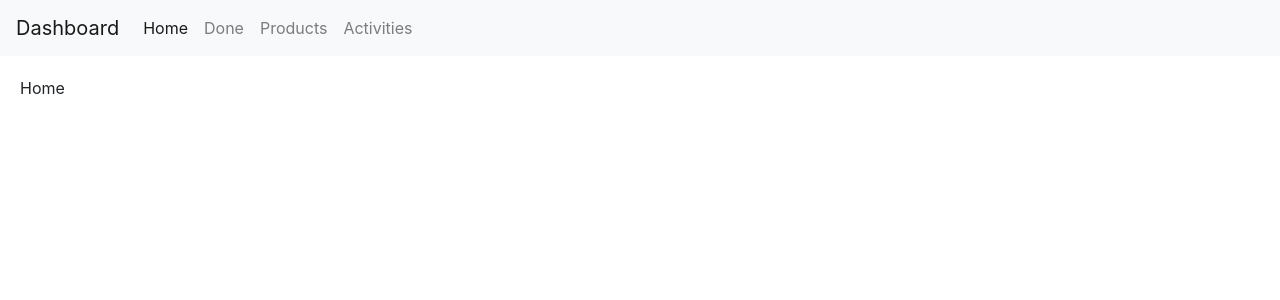
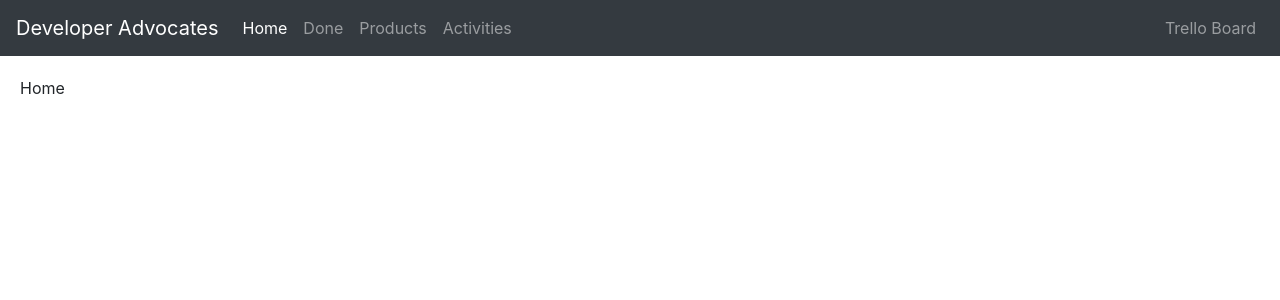
Before and after one commit to jdob/da-dashboard, a Flask app: page / in a window 1280 px wide. Shown: the top 300 px of the page. Run offline with Flask 2, Linux system fonts and the light colour scheme; some libraries are stand-ins or nearby versions.

Commit message:
Updated navbar

```diff
--- a/dashboard/templates/base.html
+++ b/dashboard/templates/base.html
@@ -3,8 +3,8 @@
 <link rel="stylesheet" href="https://stackpath.bootstrapcdn.com/bootstrap/4.3.1/css/bootstrap.min.css" integrity="sha384-ggOyR0iXCbMQv3Xipma34MD+dH/1fQ784/j6cY/iJTQUOhcWr7x9JvoRxT2MZw1T" crossorigin="anonymous">
 <link rel="stylesheet" href="{{ url_for('static', filename='style.css') }}">
 
-<nav class="navbar navbar-expand-lg navbar-light bg-light">
-  <div class="navbar-brand" href="#">Dashboard</div>
+<nav class="navbar navbar-expand-lg navbar-dark bg-dark">
+  <div class="navbar-brand abs" href="#">Developer Advocates</div>
   <div class="collapse navbar-collapse" id="navbarNav">
     <ul class="navbar-nav">
       <li class="nav-item">
@@ -20,6 +20,9 @@
         <a class="nav-link {% block activity %}{% endblock %}" href="/activity">Activities</a>
       </li>
     </ul>
+    <ul class="navbar-nav ml-auto">
+      <li><a class="nav-link" href="https://trello.com/b/0caYY0NZ/developer-advocates">Trello Board</a></li>
+    </ul>
   </div>
 </nav>
 
```
